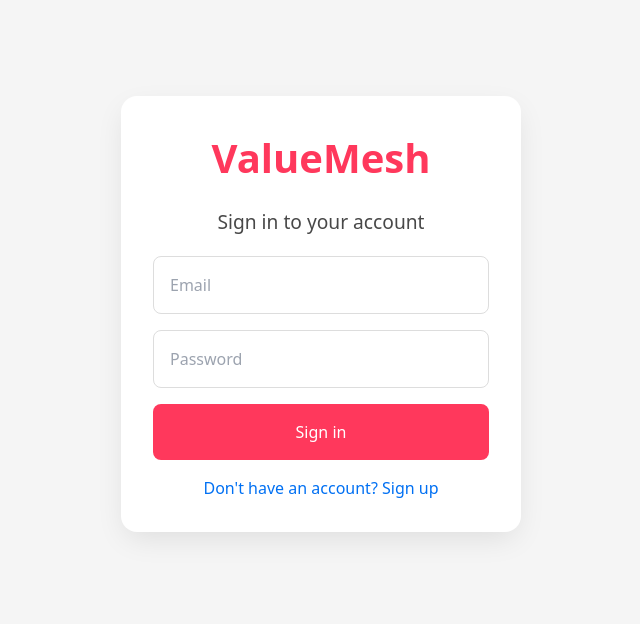
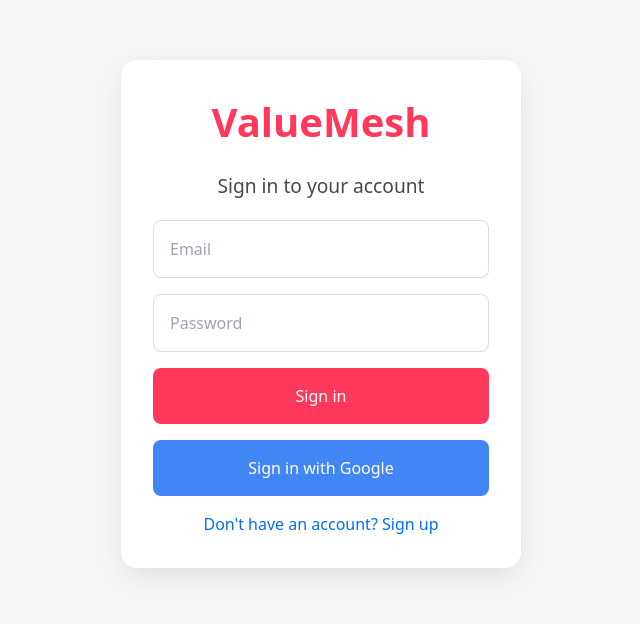
Before and after one commit to ryantzr1/ValueMesh, a Next.js app: page /login in a window 1280 px wide. Shown: the part 102-726 px from the top of the page, without its empty margins (319-959 px from the left). Built offline with nearby package versions, Linux system fonts and the light colour scheme; no server answers.

Commit message:
Sign in with Google Option

```diff
--- a/src/pages/login.js
+++ b/src/pages/login.js
@@ -1,7 +1,11 @@
 import { useRouter } from "next/router";
 import { useState } from "react";
 import Link from "next/link";
-import { signInWithEmailAndPassword } from "firebase/auth";
+import {
+  signInWithEmailAndPassword,
+  signInWithPopup,
+  GoogleAuthProvider,
+} from "firebase/auth";
 import { auth } from "../components/config/firebase";
 import styles from "../styles/signup.module.css";
 
@@ -11,6 +15,8 @@
   const [loading, setLoading] = useState(false);
   const [error, setError] = useState(null);
   const router = useRouter();
+
+  const googleProvider = new GoogleAuthProvider();
 
   const handleSignIn = async (e) => {
     e.preventDefault();
@@ -25,6 +31,17 @@
     } catch (error) {
       const errorMessage = error.message;
       setError("Invalid Username/Password. Please try again");
+    }
+  };
+
+  const handleSignInWithGoogle = async () => {
+    try {
+      const result = await signInWithPopup(auth, googleProvider);
+      const user = result.user;
+      router.push("/");
+    } catch (error) {
+      const errorMessage = error.message;
+      setError(errorMessage);
     }
   };
 
@@ -56,6 +73,12 @@
           <button type="submit" disabled={loading} className={styles.button}>
             {loading ? "Loading..." : "Sign in"}
           </button>
+          <button
+            onClick={handleSignInWithGoogle}
+            className={styles.buttonGoogle}
+          >
+            Sign in with Google
+          </button>
         </form>
         <div className={styles.linkContainer}>
           <Link href="/signup" passHref>
```
